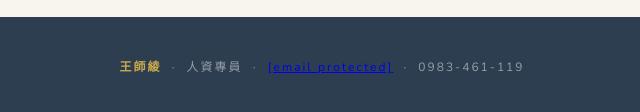
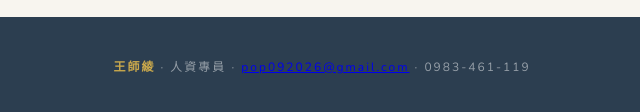
Before and after one commit to pop092026/Resume2, a plain HTML site: page index.html in a window 1280 px wide. Shown: the part 7102-7214 px from the top of the page, 318-958 px from the left. Drawn offline with nearby package versions, Linux system fonts and the light colour scheme.

Commit message:
Update index.html

```diff
--- a/index.html
+++ b/index.html
@@ -1153,7 +1153,9 @@
 </div>
 
 <footer>
-  <strong>王師綾</strong> &nbsp;·&nbsp; 人資專員 &nbsp;·&nbsp; <a href="/cdn-cgi/l/email-protection" class="__cf_email__" data-cfemail="36465946060f0406040076515b575f5a1855595b">[email&#160;protected]</a> &nbsp;·&nbsp; 0983-461-119
+  <strong>王師綾</strong> · 人資專員 ·
+  <a href="mailto:pop092026@gmail.com">pop092026@gmail.com</a> ·
+  0983-461-119
 </footer>
 
 <script data-cfasync="false" src="/cdn-cgi/scripts/5c5dd728/cloudflare-static/email-decode.min.js"></script><script>
```
